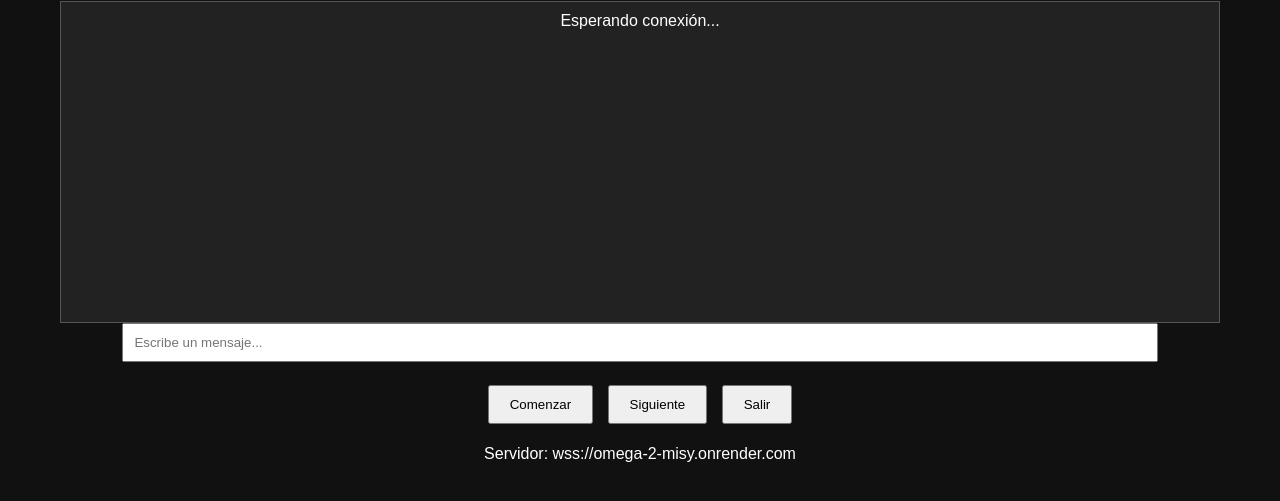
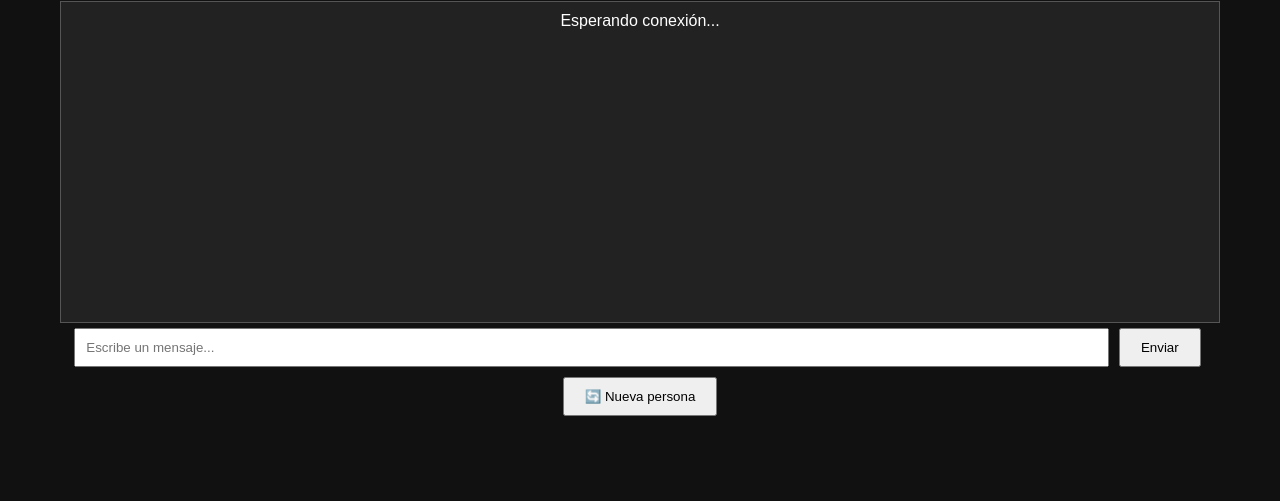
Before and after one commit to yqyayhqhqhhhjjjqj-dotcom/Omega-2, a website: page index.html in a window 1280 px wide. Shown: the part 79-580 px from the top of the page. Drawn offline with nearby package versions, Linux system fonts and the light colour scheme.

Commit message:
Update index.html

```diff
--- a/index.html
+++ b/index.html
@@ -3,6 +3,7 @@
 <head>
     <meta charset="UTF-8">
     <title>Mini Omegle</title>
+
     <style>
         body {
             font-family: Arial;
@@ -10,6 +11,7 @@
             color: white;
             text-align: center;
         }
+
         #messages {
             width: 90%;
             height: 300px;
@@ -19,10 +21,12 @@
             padding: 10px;
             background: #222;
         }
+
         input {
             width: 80%;
             padding: 10px;
         }
+
         button {
             padding: 10px 20px;
             margin: 5px;
@@ -32,21 +36,17 @@
 
 <body>
 
-    <h1>Mini Omegle</h1>
+<h1>Mini Omegle</h1>
 
-    <div id="messages">Esperando conexión...</div>
+<div id="messages">Esperando conexión...</div>
 
-    <form id="form">
-        <input id="input" placeholder="Escribe un mensaje...">
-    </form>
+<input id="text" placeholder="Escribe un mensaje...">
 
-    <br>
-    <button id="connect">Comenzar</button>
-    <button id="next">Siguiente</button>
-    <button id="disconnect">Salir</button>
+<button onclick="send()">Enviar</button>
+<button onclick="find()">🔄 Nueva persona</button>
 
-    <p>Servidor: wss://omega-2-misy.onrender.com</p>
+<script src="https://cdn.jsdelivr.net/npm/socket.io-client/dist/socket.io.min.js"></script>
+<script src="script.js"></script>
 
-    <script src="script.js"></script>
 </body>
 </html>
```
